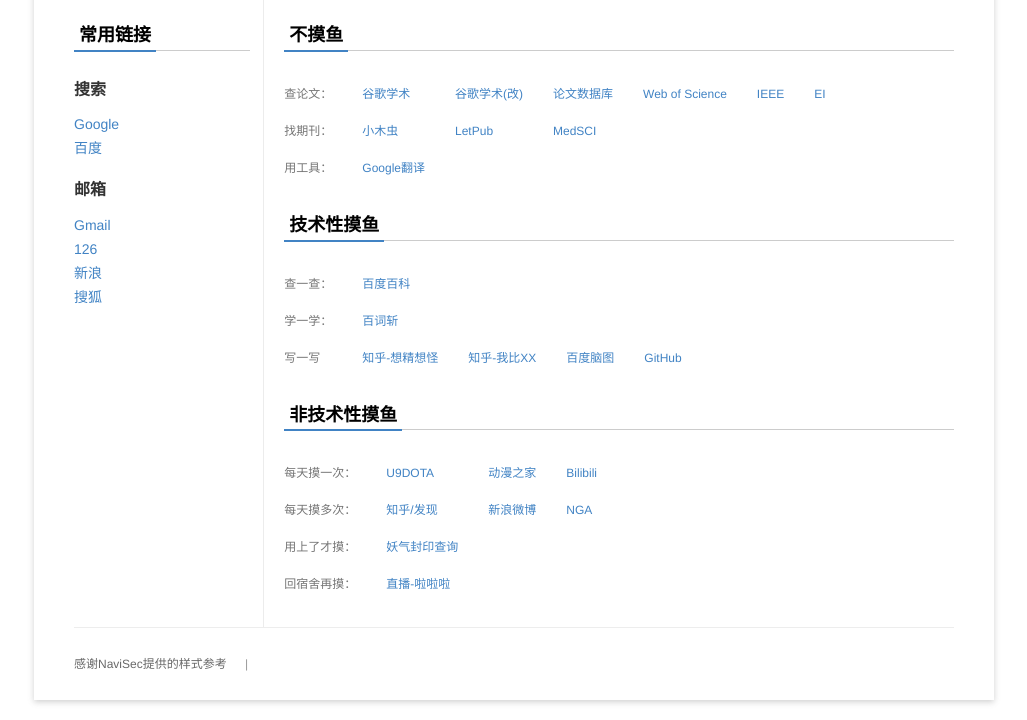
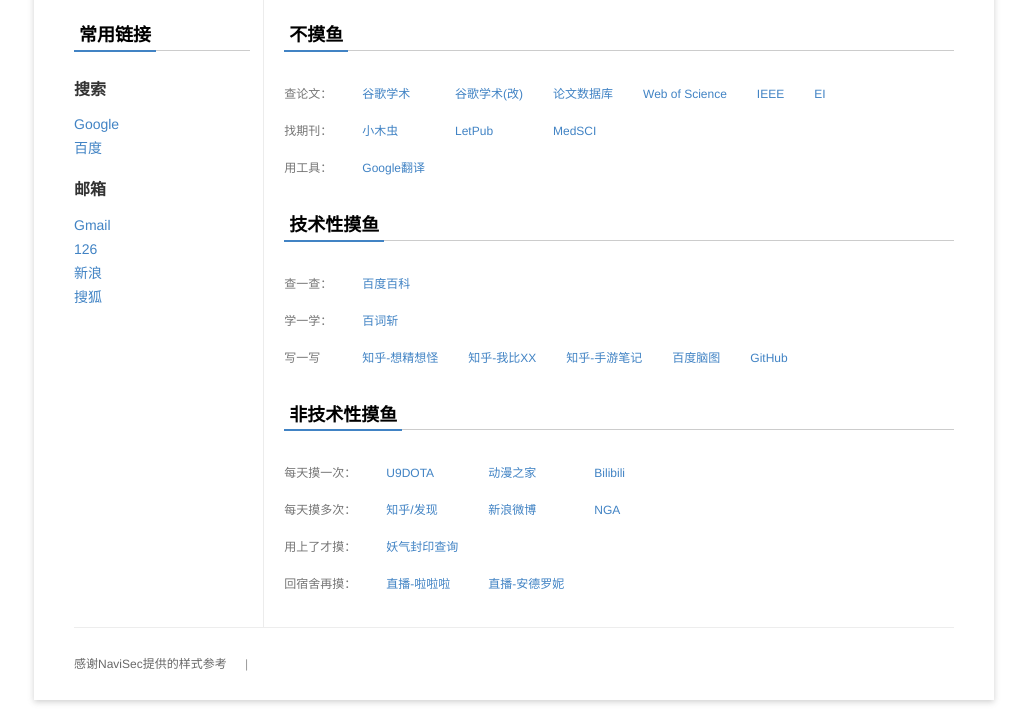
Before and after one commit to lwt1231234/lwt1231234.github.io, a plain HTML site: page index.html in a window 1280 px wide. Shown: the part 91-811 px from the top of the page, without its empty margins (126-1153 px from the left). Drawn offline with Linux system fonts and the light colour scheme.

Commit message:
2017.10.16
增加了会长的直播和知乎手游笔记专栏的链接

```diff
--- a/index.html
+++ b/index.html
@@ -106,6 +106,7 @@
 							<td>写一写</td>
 							<td><a target="_blank" href="https://zhuanlan.zhihu.com/xiangjingxiangguai">知乎-想精想怪</a></td>
 							<td><a target="_blank" href="https://zhuanlan.zhihu.com/wbxxcmxl">知乎-我比XX</a></td>
+							<td><a target="_blank" href="https://zhuanlan.zhihu.com/snipergamenote">知乎-手游笔记</a></td>
 							<td><a target="_blank" href="http://naotu.baidu.com/home">百度脑图</a></td>
 							<td><a target="_blank" href="https://github.com/">GitHub</a></td>
 						</tr>
@@ -134,6 +135,7 @@
 						<tr>
 							<td>回宿舍再摸：</td>
 							<td><a target="_blank" href="http://www.douyu.com/lslalala">直播-啦啦啦</a></td>
+							<td><a target="_blank" href="http://www.huya.com/a16789">直播-安德罗妮</a></td>
 						</tr>
 					</tbody>
 				</table>
```
